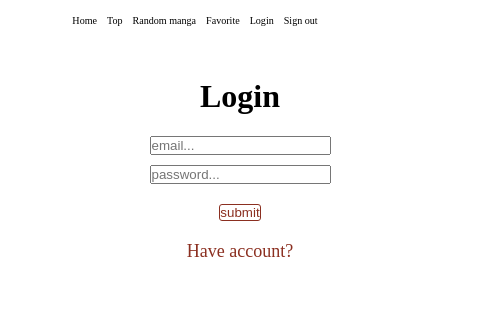
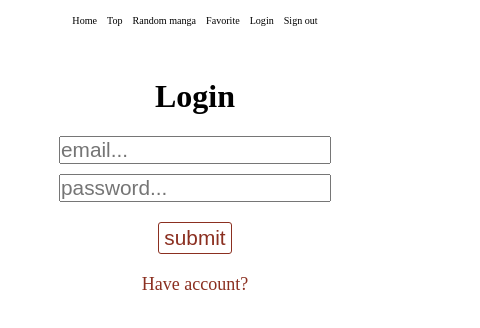
Before and after one commit to kolibri0/manga, a React (Create React App) app: page /login in a window 390 px wide. Shown: the top 328 px of the page, 480 px wide, since content can reach past the window. Built offline with nearby package versions, Linux system fonts and the light colour scheme.

Commit message:
change end css

```diff
--- a/src/components/favorites.tsx
+++ b/src/components/favorites.tsx
@@ -18,8 +18,8 @@ export const Favorites = () => {
     return(
     <div>
         <div className="favorites">
-            {favorites[0] ? favorites.map((favorite, i) => (
-            <div className="favorite-item">
+            {favorites[0] ? favorites.map((favorite) => (
+            <div key={favorite.mal_id} className="favorite-item">
                 <div className="favorite-top">
                     <Link className="favorite-name" to={'/' + favorite.mal_id}>
                         <img className="favorite-img" src={favorite.img} alt="" />
--- a/src/components/home.tsx
+++ b/src/components/home.tsx
@@ -117,7 +117,7 @@ export const Home = () => {
             </select>
 
             <div className="contain-items">
-                {items && loading ? items.map((res, i) => (
+                {items && loading ? items.map((res) => (
                     <div className="contain-item" key={res.mal_id}>
                         <div className="name-item favorite">
                             <Link to={'/' + res.mal_id}>
--- a/src/components/top-manga.tsx
+++ b/src/components/top-manga.tsx
@@ -58,6 +58,7 @@ import '../styles/home.css'
         dispatch(removeFavorites(item_id))
     }
 
+
     const checkFav = (item_id: number, mal_id: number, img: string, name: string) =>{
         if(user){
             isFav.includes(item_id) ? deleteFav(item_id) : addFav(mal_id, img, name)
@@ -71,8 +72,8 @@ import '../styles/home.css'
     return (
         <div className="container">
             <div className="contain-items">
-                {items && loading ? items.map((res, i) => (
-                    <div className="contain-item" key={i}>
+                {items && loading ? items.map((res) => (
+                    <div className="contain-item" key={res.mal_id}>
                         <div className="name-item">
                             <Link to={'/' + res.mal_id}>
                                 <img className="img-item" src={res.images.jpg.image_url} alt="" />
--- a/src/styles/auth.css
+++ b/src/styles/auth.css
@@ -1,17 +1,27 @@
 
-/* .contain-form{
+@media (max-width: 2560px){
+    .contain-form{
+        font-size: 1.3em;
         text-align: center;
+        width: 100vw;
     }
-/* .form{
-    border: 1px solid black;
-    border-radius: 10px;
-    width: 350px;
-    height: 370px;
-    margin: 100px auto 0;
-} */
-/* .input-item{
+    .form{
+        height: 340px;
+        border-radius: 5px;
+        display: block;
+        border: none;
+        margin: 50px auto 0;
+    }
+    .input-item{
+        font-size: 1.3em;
         display: block;
         margin: 0 auto 10px;
+    }
+    .account{
+        color: #8B2F20;
+        font-size: 1.3em;
+        text-decoration: none;
+        cursor: pointer;
     }
     .submit{
         display: block;
@@ -22,41 +32,31 @@
         border: 1px solid #8B2F20;
         border-radius: 3px;
         display: block;
+        padding: 3px 5px;
+        font-size: 1.3em;
     }
     .submit:hover{
         color: black;
         border: 1px solid black;
 
     }
-.account{
-    color: #8B2F20;
-    font-size: 18px;
-    text-decoration: none;
-    cursor: pointer;
+    .input-item{
+        display: block;
+        margin: 0 auto 10px;
     }
-.account:hover{
-    text-decoration: underline;
-} */
-/* @media (max-width: 1600px){
-    .form{
-        width: 300px;
-        display: block;
-        margin: 100px 0 0 450px;
-        /* margin: 100px auto 0; */
-    /* } */
 
-/* } */
-@media (max-width: 1600px){
+}
+@media (max-width: 1400px){
     .contain-form{
         text-align: center;
+        font-size: 1em;
     }
     .form{
-        width: 1600px;
         height: 340px;
         border-radius: 5px;
         display: block;
         border: none;
-        margin-top: 50px;
+        margin-top: 50px auto 0;
     }
     .input-item{
         display: block;
@@ -89,218 +89,3 @@
     }
 
 }
-@media (max-width: 1280px){
-    .contain-form{
-        text-align: center;
-    }
-    .form{
-        width: 1280px;
-        height: 340px;
-        border-radius: 5px;
-        display: block;
-        border: none;
-        margin-top: 50px;
-    }
-    .input-item{
-        display: block;
-        margin: 0 auto 10px;
-    }
-    .account{
-        color: #8B2F20;
-        font-size: 18px;
-        text-decoration: none;
-        cursor: pointer;
-    }
-    .submit{
-        display: block;
-        margin: 20px auto 20px;
-        color: #8B2F20;
-        cursor: pointer;
-        background-color: #ffffff;
-        border: 1px solid #8B2F20;
-        border-radius: 3px;
-        display: block;
-    }
-    .submit:hover{
-        color: black;
-        border: 1px solid black;
-
-    }
-    .input-item{
-        display: block;
-        margin: 0 auto 10px;
-    }
-
-}
-@media (max-width: 960px){
-    .contain-form{
-        text-align: center;
-    }
-    .form{
-        width: 960px;
-        height: 340px;
-        border-radius: 5px;
-        display: block;
-        border: none;
-        margin-top: 50px;
-    }
-    .input-item{
-        display: block;
-        margin: 0 auto 10px;
-    }
-    .account{
-        color: #8B2F20;
-        font-size: 18px;
-        text-decoration: none;
-        cursor: pointer;
-    }
-    .submit{
-        display: block;
-        margin: 20px auto 20px;
-        color: #8B2F20;
-        cursor: pointer;
-        background-color: #ffffff;
-        border: 1px solid #8B2F20;
-        border-radius: 3px;
-        display: block;
-    }
-    .submit:hover{
-        color: black;
-        border: 1px solid black;
-
-    }
-    .input-item{
-        display: block;
-        margin: 0 auto 10px;
-    }
-}
-@media (max-width: 720px){
-    .contain-form{
-        text-align: center;
-    }
-    .form{
-        width: 720px;
-        height: 340px;
-        border-radius: 5px;
-        display: block;
-        border: none;
-        margin-top: 50px;
-    }
-    .input-item{
-        display: block;
-        margin: 0 auto 10px;
-    }
-    .account{
-        color: #8B2F20;
-        font-size: 18px;
-        text-decoration: none;
-        cursor: pointer;
-    }
-    .submit{
-        display: block;
-        margin: 20px auto 20px;
-        color: #8B2F20;
-        cursor: pointer;
-        background-color: #ffffff;
-        border: 1px solid #8B2F20;
-        border-radius: 3px;
-        display: block;
-    }
-    .submit:hover{
-        color: black;
-        border: 1px solid black;
-
-    }
-    .input-item{
-        display: block;
-        margin: 0 auto 10px;
-    }
-
-}
-@media (max-width: 480px){
-    .contain-form{
-        text-align: center;
-    }
-    .form{
-        width: 480px;
-        height: 340px;
-        border-radius: 5px;
-        display: block;
-        border: none;
-        margin-top: 50px;
-    }
-    .input-item{
-        display: block;
-        margin: 0 auto 10px;
-    }
-    .account{
-        color: #8B2F20;
-        font-size: 18px;
-        text-decoration: none;
-        cursor: pointer;
-    }
-    .submit{
-        display: block;
-        margin: 20px auto 20px;
-        color: #8B2F20;
-        cursor: pointer;
-        background-color: #ffffff;
-        border: 1px solid #8B2F20;
-        border-radius: 3px;
-        display: block;
-    }
-    .submit:hover{
-        color: black;
-        border: 1px solid black;
-
-    }
-    .input-item{
-        display: block;
-        margin: 0 auto 10px;
-    }
-}
-
-@media (max-width: 320px){
-    .contain-form{
-        text-align: center;
-    }
-    .form{
-        width: 320px;
-        height: 340px;
-        border-radius: 5px;
-        display: block;
-        border: none;
-        margin: 0;
-        /* margin: 100px 0 0 450px; */
-        /* border: 1px solid black; */
-    }
-    .input-item{
-        display: block;
-        margin: 0 auto 10px;
-    }
-    .account{
-        color: #8B2F20;
-        font-size: 18px;
-        text-decoration: none;
-        cursor: pointer;
-    }
-    .submit{
-        display: block;
-        margin: 20px auto 20px;
-        color: #8B2F20;
-        cursor: pointer;
-        background-color: #ffffff;
-        border: 1px solid #8B2F20;
-        border-radius: 3px;
-        display: block;
-    }
-    .submit:hover{
-        color: black;
-        border: 1px solid black;
-
-    }
-    .input-item{
-        display: block;
-        margin: 0 auto 10px;
-    }
-}
--- a/src/styles/home.css
+++ b/src/styles/home.css
@@ -65,13 +65,13 @@ li.selected{
     .contain-item{
         padding: 3px;
         display: flex;
-        height: 25vh;
+        height: 370px;
         width: 22vw;
         position: relative;
         font-size: 1.3em;
     }
     .img-item{
-        height: 25vh;
+        height: 350px;
         width: 11vw;
     }
     .favorit{
@@ -140,9 +140,10 @@ li.selected{
         width: 29vw;
         position: relative;
         font-size: 1.1em;
+        height: 230px;
     }
-    .img-item{
-        height: 27vh;
+    .img-item {
+        height: 220px;
         width: 13vw;
     }
     .favorit{
@@ -192,12 +193,12 @@ li.selected{
     .contain-item{
         padding: 3px;
         display: flex;
-        height: 30vh;
+        height: 200px;
         width: 41vw;
         position: relative;
     }
     .img-item{
-        height: 28vh;
+        height: 190px;
         width: 15vw;
     }
     .favorit{
@@ -251,7 +252,7 @@ li.selected{
         padding: 1.5vh 1vw;
         text-align: center;
         position: relative;
-        height: 85vh;
+        height: 550px;
         width: 90vw;
         margin-bottom: 10px;
     }
```
Lines whose indentation alone changed are shown as unchanged.
